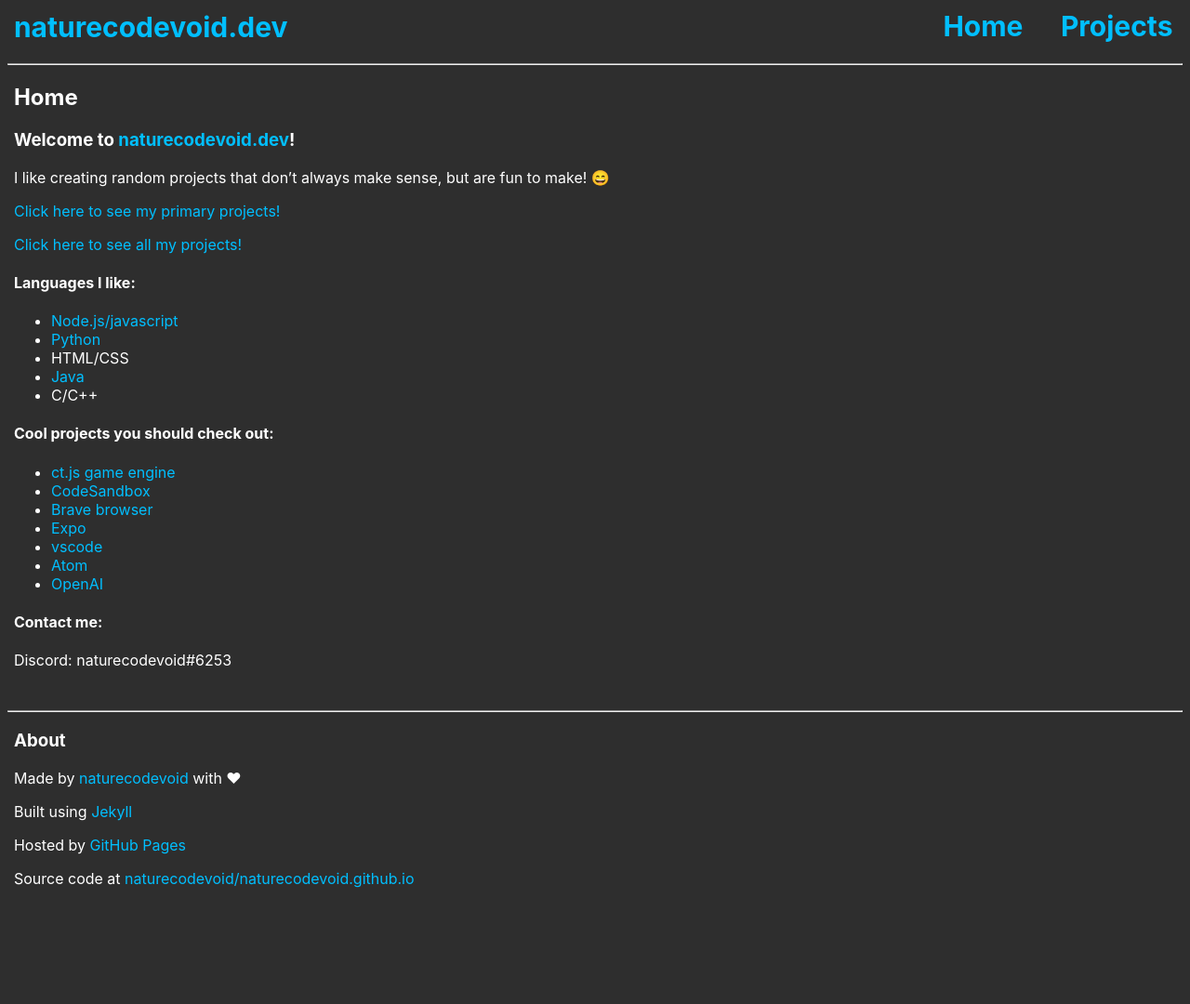
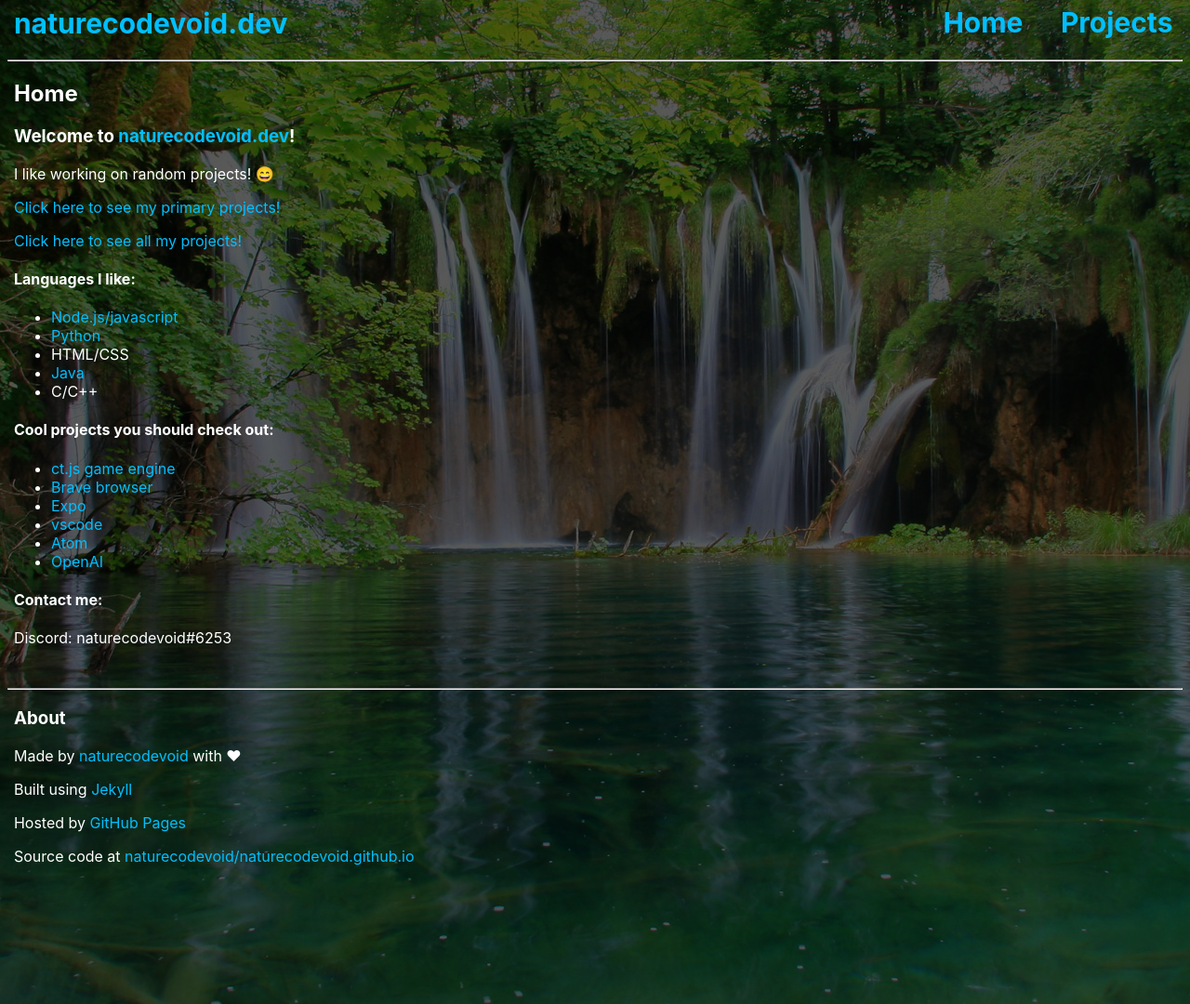
Before and after one commit to amsam0/naturecodevoid.dev, a Jekyll site: the page built from index.md, in a window 1280 px wide. Shown: the whole page at 93% size. Built offline with Jekyll 4.4.1, drawn with Linux system fonts in a browser that asks for light colours; before the commit the page ends 971 px from its top, so only the background shows below that.

Commit message:
Minor improvements

```diff
--- a/_data/projects.yml
+++ b/_data/projects.yml
@@ -4,6 +4,9 @@
 - name: vanillafault - A Minecraft resource pack based on default textures, for everyone.
   url: https://github.com/naturecodevoid/vanillafault
 
+- name: HypixelUtils - Minecraft mod with random stuff.
+  url: https://github.com/naturecodevoid/HypixelUtils
+
 - name: JSUtils (aka natures-jsutils) - Random javascript utilities you might find useful.
   url: https://github.com/naturecodevoid/JSUtils
 
--- a/_includes/header.html
+++ b/_includes/header.html
@@ -1,5 +1,5 @@
-<h4 id="title" href="https://naturecodevoid.github.io/">
-    <a href="https://naturecodevoid.github.io/">naturecodevoid.dev</a>
+<h4 id="title" href="{% link index.md %}">
+    <a href="{% link index.md %}">naturecodevoid.dev</a>
 </h4>
 {% include nav.html %}
 <br />
--- a/_layouts/default.html
+++ b/_layouts/default.html
@@ -13,10 +13,17 @@
         <meta property="og:type" content="website">
     </head>
     <body>
-        {% include header.html %}
-        <div id="content">
-            {{ content }}
+        <div id="background"></div>
+        <div id="page">
+            <div id="header">
+                {% include header.html %}
+            </div>
+            <div id="content">
+                {{ content }}
+            </div>
+            <div id="footer">
+                {% include footer.html %}
+            </div>
         </div>
-        {% include footer.html %}
     </body>
 </html>
--- a/_sass/main.scss
+++ b/_sass/main.scss
@@ -5,8 +5,32 @@ $bodyFont: -apple-system, BlinkMacSystemFont, "Segoe UI", Helvetica, Arial, sans
 
 body {
     background: $backgroundColor;
+    background-image: url("/assets/background.png");
+    background-repeat: no-repeat, repeat;
+    background-position: 40%;
+    background-position-y: top;
     color: $bodyColor;
     font-family: $bodyFont;
+    position: relative;
+    margin: 0;
+    padding: 0;
+}
+
+#page {
+    margin: 0;
+    padding: 8px;
+    padding-top: 4px;
+}
+
+#background {
+    background: #000;
+    position: absolute;
+    width: 100%;
+    height: 1080px;
+    opacity: 0.65;
+    z-index: -1;
+    //margin-top: -10px;
+    //margin-left: -10px;
 }
 
 a {
--- a/index.md
+++ b/index.md
@@ -7,7 +7,7 @@ title: "Home"
 
 ### Welcome to [naturecodevoid.dev]({% link index.md %})!
 
-I like creating random projects that don't always make sense, but are fun to make! 😄
+I like working on random projects! 😄
 
 [Click here to see my primary projects!]({% link projects.md %})
 
@@ -24,7 +24,6 @@ I like creating random projects that don't always make sense, but are fun to mak
 #### Cool projects you should check out:
 
 -   [ct.js game engine](https://ctjs.rocks/)
--   [CodeSandbox](https://codesandbox.io/)
 -   [Brave browser](https://brave.com/)
 -   [Expo](https://expo.io/)
 -   [vscode](https://code.visualstudio.com)
```
Also changed, not shown: assets/background.png (added).
